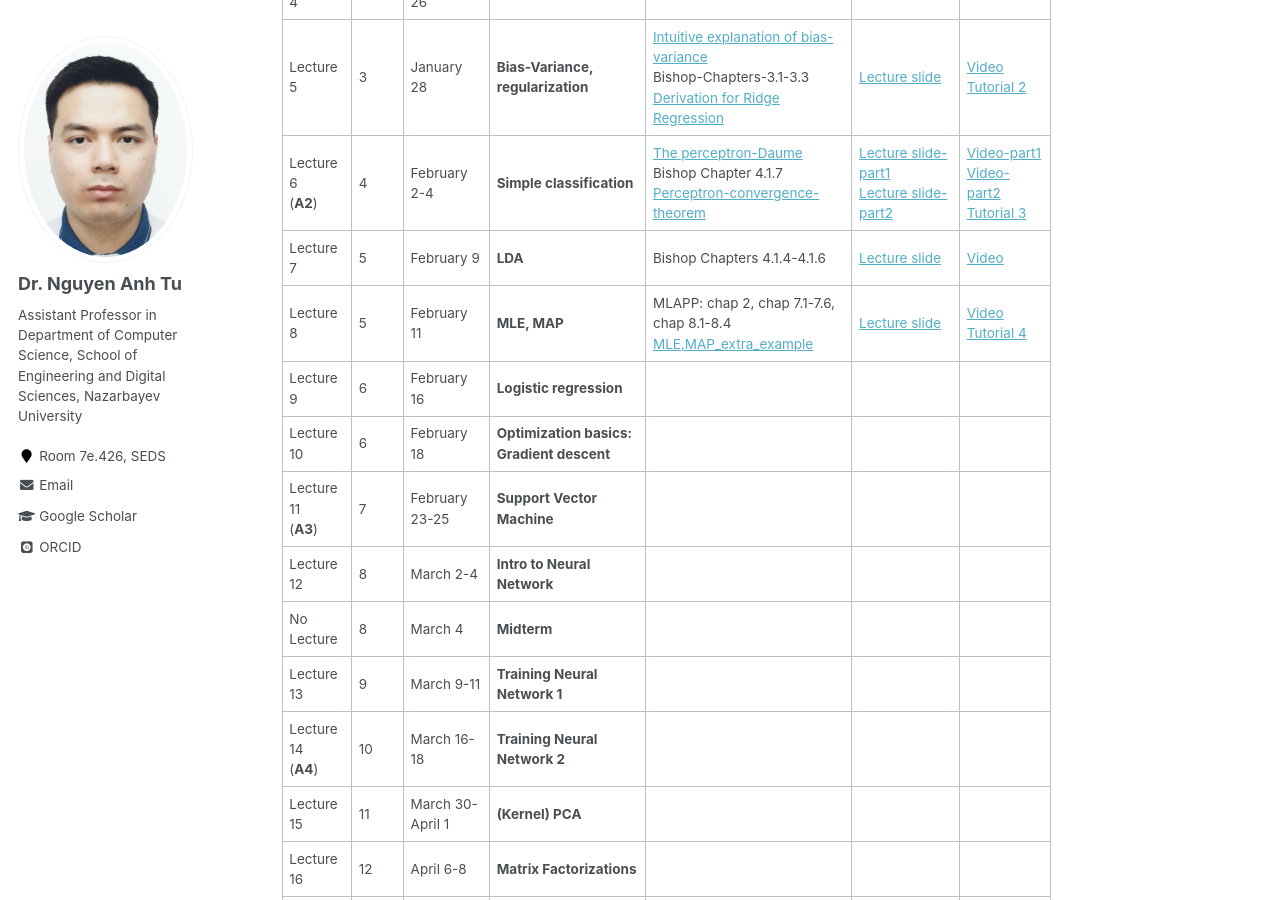
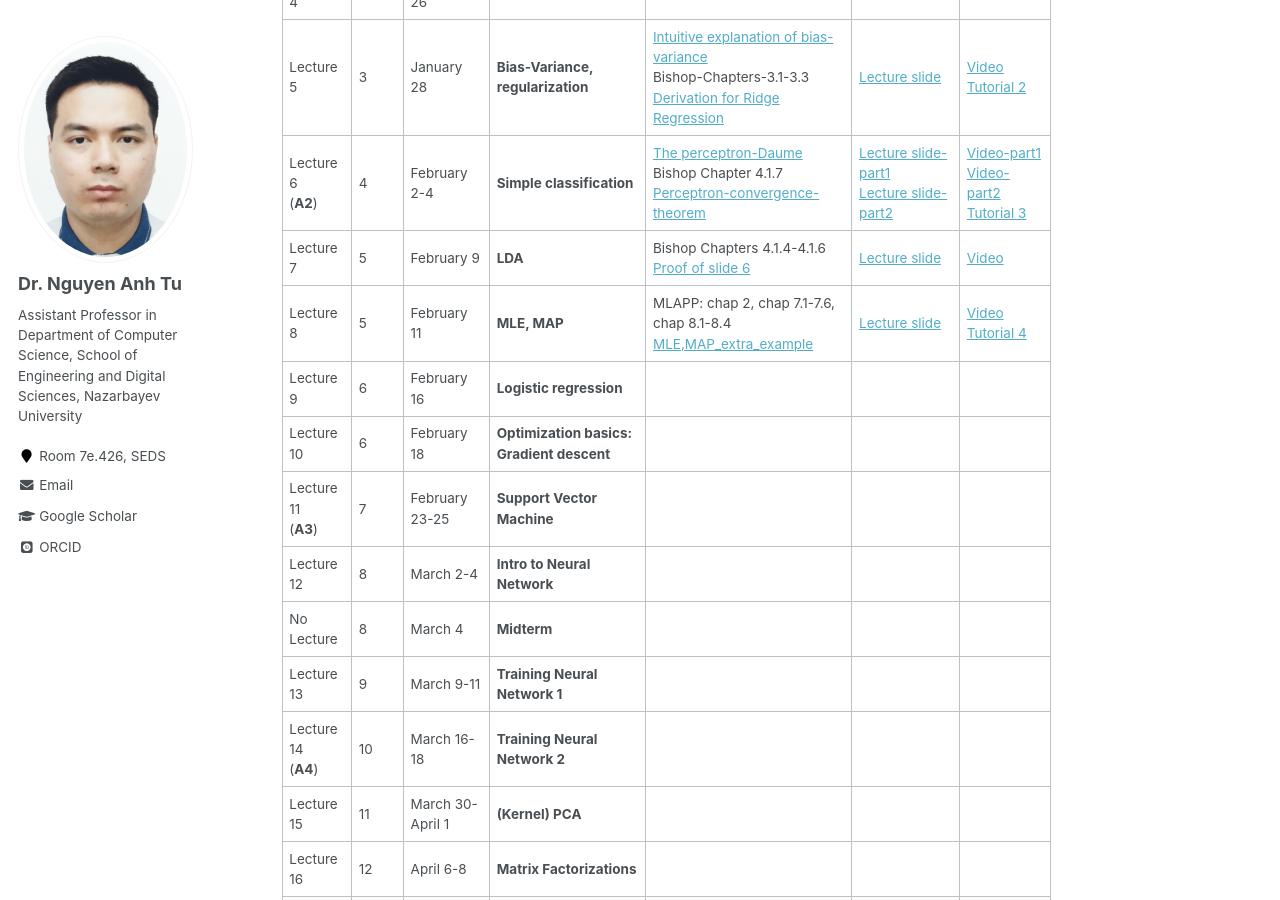
Before and after one commit to tunguyen87/seds-ml, a Jekyll site: the page built from _pages/Lecture.md, in a window 1280 px wide and 900 px high, scrolled down 719 px. Built offline with Jekyll 4.4.1, drawn with Linux system fonts in a browser that asks for light colours; some web fonts are replaced.

Commit message:
Update Lecture.md

```diff
--- a/_pages/Lecture.md
+++ b/_pages/Lecture.md
@@ -24,7 +24,7 @@ Last day of classes: April 23
 | Lecture 4    |   3   |January 26    | **Linear regression**                  | [Bishop-Chapters-3.1-3.3](https://drive.google.com/file/d/1s952CT8tQsyrqptBZVrcxAydthN9S-fu/view?usp=sharing)   |  [Lecture slide](https://drive.google.com/file/d/1plZwPn8ln38eT_VQASQzPbMBxrvqD5kG/view?usp=sharing)     | [Video](https://youtu.be/Oy3_Lwjvdlc)             |
 | Lecture 5    |   3   |January 28    | **Bias-Variance, regularization**                 | [Intuitive explanation of bias-variance](http://scott.fortmann-roe.com/docs/BiasVariance.html)<br>Bishop-Chapters-3.1-3.3 <br>[Derivation for Ridge Regression](https://drive.google.com/file/d/1PtIw7wbHNqRzHhbf1DfbxGP_weqIlMM2/view?usp=sharing)            | [Lecture slide](https://drive.google.com/file/d/116nwTop6NNGMTdUxDDvXfBAqOR738hkl/view?usp=sharing)      | [Video](https://youtu.be/NFGPbLZ6nVU) <br>[Tutorial 2](https://drive.google.com/file/d/1bxReYD-CyhXgFMN7t6JUKVEam9wf8zOH/view?usp=sharing)          |
 | Lecture 6<br>(**A2**)    |   4   |February 2-4  | **Simple classification**           |  [The perceptron-Daume](https://drive.google.com/file/d/18FQ9tXjdGaYybwS5zHStUtLhW8JsDehV/view?usp=sharing)<br> Bishop Chapter 4.1.7 <br>[Perceptron-convergence-theorem](https://drive.google.com/file/d/1xZSVg-3fPzOx-LGtY99jmNKUOrGwOhEW/view?usp=sharing)   |  [Lecture slide-part1](https://drive.google.com/file/d/1r8bZArRsGELDbrPTv4g1pb4nyZbGdXHF/view?usp=sharing) <br>[Lecture slide-part2](https://drive.google.com/file/d/1x8ht8Gh4RtGEdZ7a1P-vwgDXNsxnMg4c/view?usp=sharing)   |  [Video-part1](https://youtu.be/yU-mBm-YO7s) <br> [Video-part2](https://youtu.be/ZF1LShMDzAY) <br>[Tutorial 3](https://drive.google.com/file/d/1t9PohNDVp5vmoLeswcaCFWNhAkFTys0-/view?usp=sharing)     |
-| Lecture 7    |   5   |February 9    |   **LDA**                  |  Bishop Chapters 4.1.4-4.1.6            | [Lecture slide](https://drive.google.com/file/d/1MCGHRI5o1Hl6BvCn-RBqOExIfYvDM0_B/view?usp=sharing)         |  [Video](https://youtu.be/O1oyeTxFC_Q)         |
+| Lecture 7    |   5   |February 9    |   **LDA**                  |  Bishop Chapters 4.1.4-4.1.6 <br>[Proof of slide 6](https://drive.google.com/file/d/199EdUmNoM8Y8vhAA1PGIbZX_1HBVetqS/view?usp=sharing)           | [Lecture slide](https://drive.google.com/file/d/1MCGHRI5o1Hl6BvCn-RBqOExIfYvDM0_B/view?usp=sharing)         |  [Video](https://youtu.be/O1oyeTxFC_Q)         |
 | Lecture 8   |   5   |February 11    |   **MLE, MAP**                    | MLAPP: chap 2, chap 7.1-7.6, chap 8.1-8.4 <br>[MLE,MAP_extra_example](https://drive.google.com/file/d/1k6q5zM7YHaJQHjmgCm5h0QxtSFo_dklj/view?usp=sharing)    | [Lecture slide](https://drive.google.com/file/d/1BOvcsREJe-0NhoyfgAAP6zN3nc03xTi_/view?usp=sharing)         |  [Video](https://youtu.be/4RcgAKKZAOA) <br>[Tutorial 4](https://drive.google.com/file/d/1VFeAl-0q_BKoq9aOJul9xThoIYWe0kHa/view?usp=sharing)         |
 | Lecture 9   |   6   |February 16    |   **Logistic regression**                    |                    |          |              |
 | Lecture 10   |   6   |February 18    |   **Optimization basics: Gradient descent**                    |                    |          |              |
```
